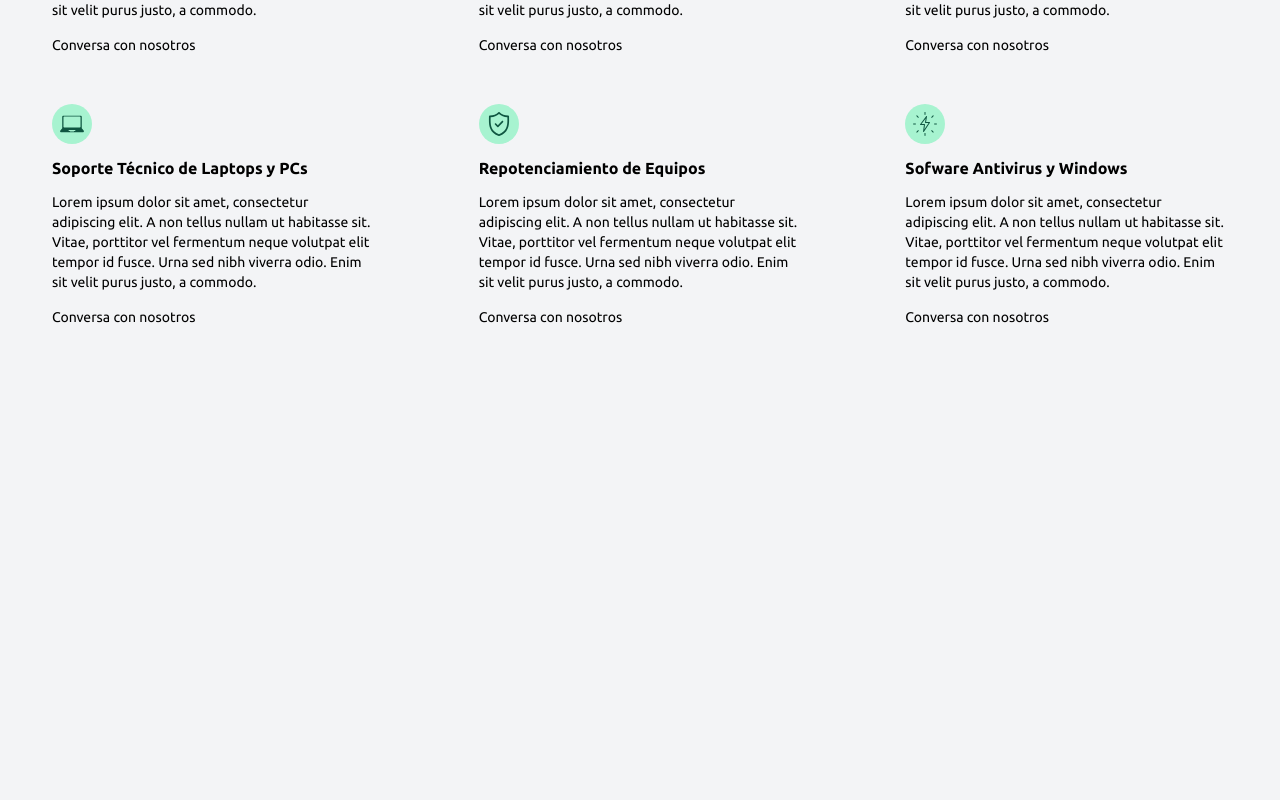
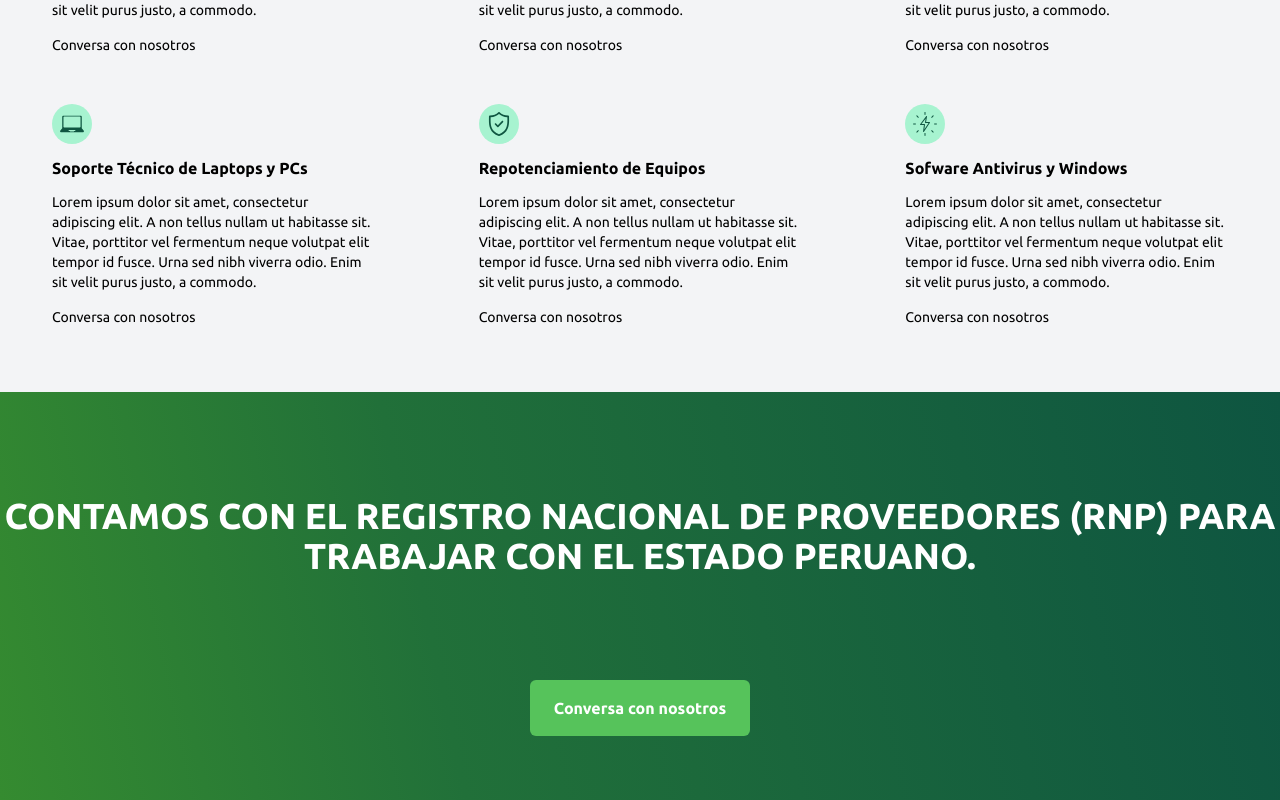
Before and after one commit to wasi-lat/tingotech, a Next.js app: page / in a window 1280 px wide. Shown: the part 1288-2088 px from the top of the page. Before the commit the page ends 1680 px from the top, so only its background shows below. Built offline with nearby package versions, Linux system fonts and the light colour scheme.

Commit message:
ADD: section 'RNP'

```diff
--- a/pages/index.js
+++ b/pages/index.js
@@ -44,7 +44,7 @@ export default function Home() {
             </div>
           </div>
         </section>
-        <section className="py-16" style={{background: 'linear-gradient(257.86deg, #0E5541 0%, #217039 65.94%, #358B30 100%);'}}>
+        <section className="py-16" style={{background: 'linear-gradient(257.86deg, #0E5541 0%, #217039 65.94%, #358B30 100%)'}}>
           <div className="container mx-auto flex flex-col items-center">
             <h2 className="font-bold text-4xl text-white">SERVICIO A DOMICILO</h2>
             <p className="text-white text-center my-10" style={{fontSize: '24px', lineHeight: '150.5%;'}}>
@@ -128,6 +128,17 @@ export default function Home() {
             </div>
           </div>
         </section>
+        <section className="py-16" style={{background: 'linear-gradient(257.86deg, #0E5541 0%, #217039 65.94%, #358B30 100%)'}}>
+          <div className="container mx-auto flex flex-col items-center">
+            <h2 className="font-bold text-center text-4xl text-white my-10">
+              CONTAMOS CON EL REGISTRO NACIONAL DE PROVEEDORES (RNP)
+              PARA TRABAJAR CON EL ESTADO PERUANO.
+            </h2>
+            <button className="mt-16 text-white font-bold rounded-md" style={{background: '#56C35B' , padding: '16px 24px'}} >
+              Conversa con nosotros
+            </button>
+          </div>
+        </section>
       </main>
     </Layout>
   )
```
